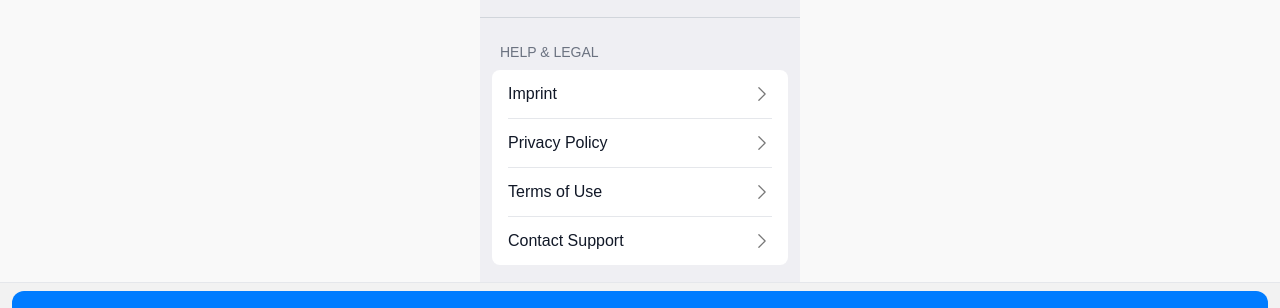
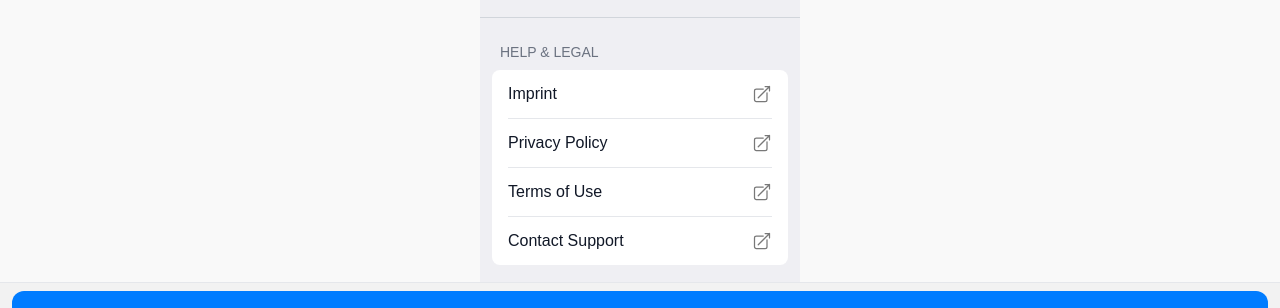
Before and after one commit to sda34495/companion-tele-app, a Next.js app: page /setting in a window 1280 px wide. Shown: the part 437-745 px from the top of the page. Built offline with nearby package versions, Linux system fonts and the light colour scheme.

Commit message:
fix: setting page

```diff
--- a/app/components/Setting.tsx
+++ b/app/components/Setting.tsx
@@ -131,6 +131,7 @@ const Settings: React.FC = () => {
             HELP & LEGAL
           </h3>
           <div className=" overflow-hidden rounded-lg bg-white ">
+            <Link href="https://www.cloud-companions.com/legal/imprint">
               <button className="flex hover:bg-gray-300 items-center justify-between w-full px-4 py-3  font-medium text-left text-gray-900">
                 Imprint
                 <svg
@@ -144,11 +145,16 @@ const Settings: React.FC = () => {
                   <path
                     strokeLinecap="round"
                     strokeLinejoin="round"
-                  d="m8.25 4.5 7.5 7.5-7.5 7.5"
+                    d="M13.5 6H5.25A2.25 2.25 0 0 0 3 8.25v10.5A2.25 2.25 0 0 0 5.25 21h10.5A2.25 2.25 0 0 0 18 18.75V10.5m-10.5 6L21 3m0 0h-5.25M21 3v5.25"
                   />
                 </svg>
               </button>
+            </Link>
+
+
             <hr className="border- border-gray-200 mx-4" />
+
+            <Link href='https://www.cloud-companions.com/legal/privacy-policy'>
             <button className="flex items-center hover:bg-gray-300 justify-between w-full px-4 py-3  font-medium text-left text-gray-900">
               Privacy Policy
               <svg
@@ -162,11 +168,17 @@ const Settings: React.FC = () => {
                 <path
                   strokeLinecap="round"
                   strokeLinejoin="round"
-                  d="m8.25 4.5 7.5 7.5-7.5 7.5"
+                  d="M13.5 6H5.25A2.25 2.25 0 0 0 3 8.25v10.5A2.25 2.25 0 0 0 5.25 21h10.5A2.25 2.25 0 0 0 18 18.75V10.5m-10.5 6L21 3m0 0h-5.25M21 3v5.25"
                 />
               </svg>
             </button>
+            </Link>
+
+
             <hr className="border- border-gray-200 mx-4" />
+
+
+            <Link href='https://www.cloud-companions.com/legal/terms-of-use'>
             <button className="flex items-center hover:bg-gray-300 justify-between w-full px-4 py-3  font-medium text-left text-gray-900">
               Terms of Use
               <svg
@@ -180,11 +192,16 @@ const Settings: React.FC = () => {
                 <path
                   strokeLinecap="round"
                   strokeLinejoin="round"
-                  d="m8.25 4.5 7.5 7.5-7.5 7.5"
+                  d="M13.5 6H5.25A2.25 2.25 0 0 0 3 8.25v10.5A2.25 2.25 0 0 0 5.25 21h10.5A2.25 2.25 0 0 0 18 18.75V10.5m-10.5 6L21 3m0 0h-5.25M21 3v5.25"
                   />
               </svg>
             </button>
+                  </Link>
+
+
             <hr className="border- border-gray-200 mx-4" />
+
+            <Link href='https://t.me/lennardklein'>
             <button className="flex items-center hover:bg-gray-300 justify-between w-full px-4 py-3  font-medium text-left text-gray-900">
               Contact Support
               <svg
@@ -198,10 +215,11 @@ const Settings: React.FC = () => {
                 <path
                   strokeLinecap="round"
                   strokeLinejoin="round"
-                  d="m8.25 4.5 7.5 7.5-7.5 7.5"
+                  d="M13.5 6H5.25A2.25 2.25 0 0 0 3 8.25v10.5A2.25 2.25 0 0 0 5.25 21h10.5A2.25 2.25 0 0 0 18 18.75V10.5m-10.5 6L21 3m0 0h-5.25M21 3v5.25"
                   />
               </svg>
             </button>
+                  </Link>
           </div>
         </div>
 
@@ -215,7 +233,7 @@ const Settings: React.FC = () => {
         </div>
       </div> */}
 
-      <Button name='Become an Affiliate' href='' />
+      <Button name="Become an Affiliate" href="" />
     </div>
   );
 };
```
Also changed, not shown: public/LinkingOut.svg (added). Lines whose indentation alone changed are shown as unchanged.
